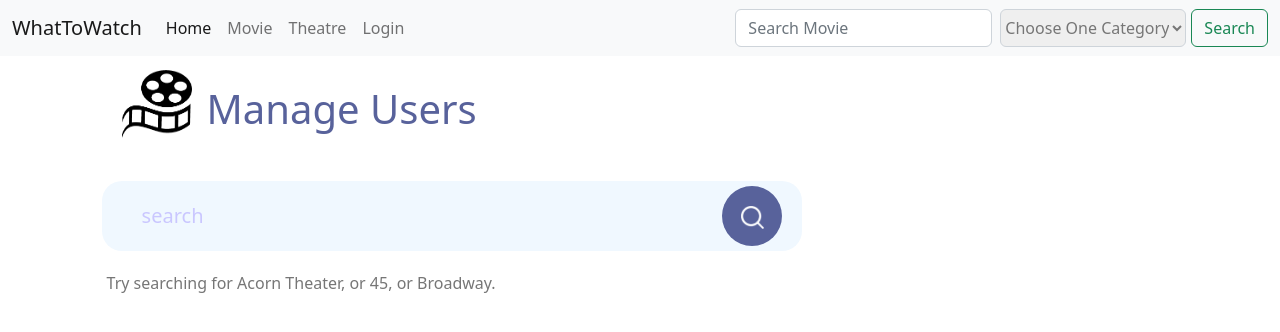
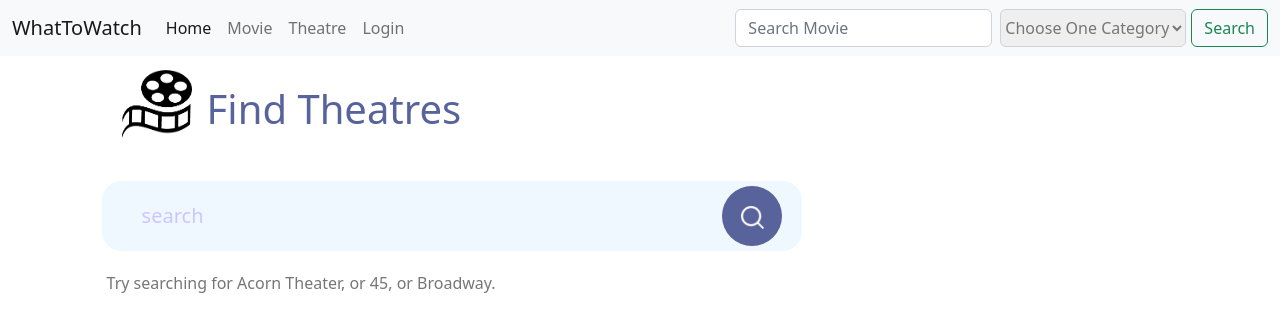
Before and after one commit to Henngz/Movie_Content_Management_Web_Application, a PHP site: page /theatre.php in a window 1280 px wide. Shown: the top 332 px of the page. Run offline with PHP 8.4, Linux system fonts and the light colour scheme.

Commit message:
Update theatre.php

```diff
--- a/final_project/theatre.php
+++ b/final_project/theatre.php
@@ -16,7 +16,7 @@
     <div class="homepage_main">
         <div class="header">
         <img class="logo" src="image/logo.png" alt="" />
-        <h1 class="head">Manage Users</a></h1>
+        <h1 class="head">Find Theatres</a></h1>
     </div>
         <form class="search-bar">
             <input type="text" id="searchBar" placeholder="search" name="searchBar">
```
